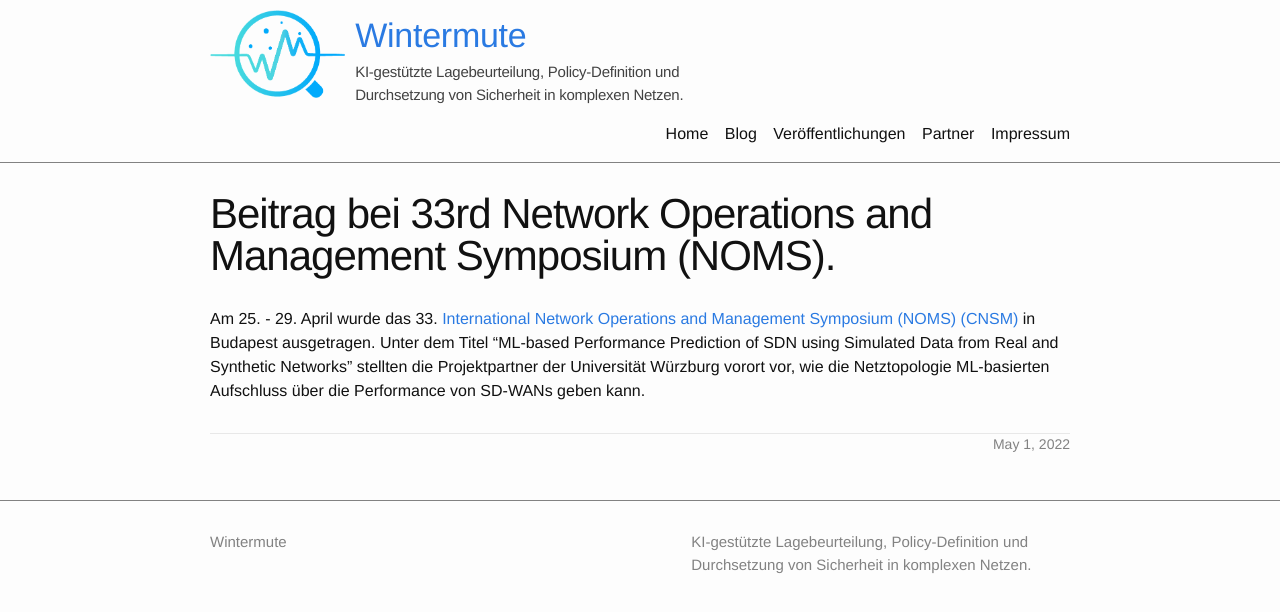
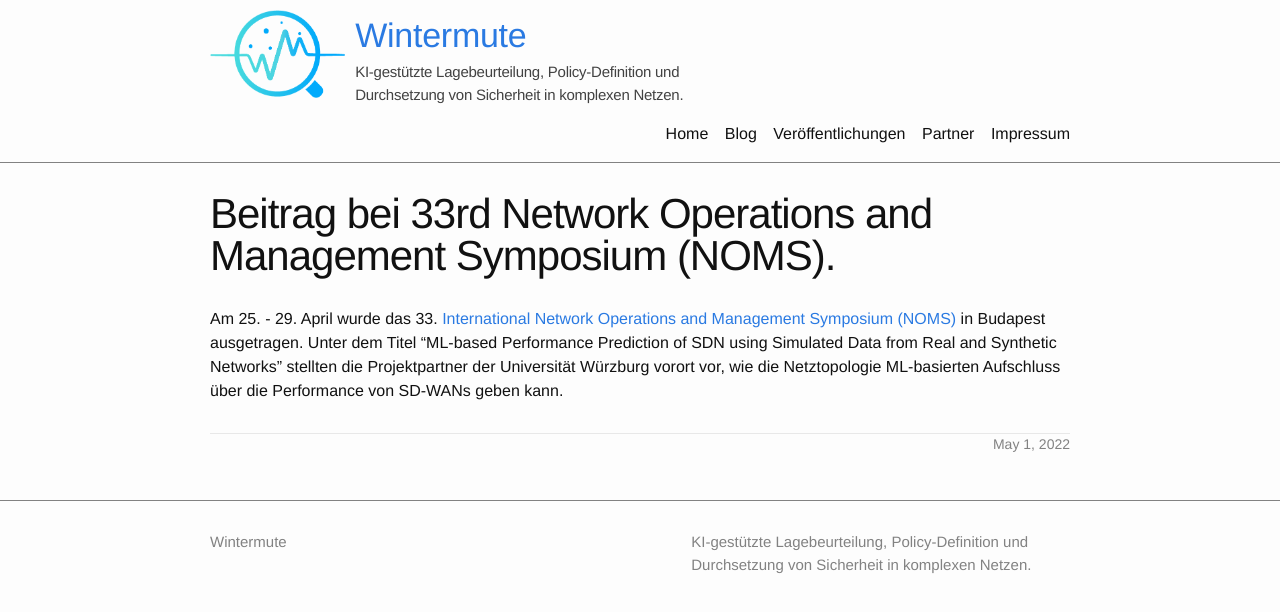
Before and after one commit to wintermute-project/website, a Jekyll site: the page built from _posts/2022-05-01-beitrag-noms.md, in a window 1280 px wide. Shown: the top 612 px of the page. Built offline with Jekyll 4.4.1, drawn with Linux system fonts in a browser that asks for light colours.

Commit message:
fix typo + beitrag annet

```diff
--- a/_posts/2022-05-01-beitrag-noms.md
+++ b/_posts/2022-05-01-beitrag-noms.md
@@ -8,4 +8,4 @@ img: /assets/img/wm_multicolor_400.png
 permalink: /blog/:categories/:title:output_ext
 ---
 
-Am 25. - 29. April wurde das 33. [International Network Operations and Management Symposium (NOMS) (CNSM)](https://noms2022.ieee-noms.org/) in Budapest ausgetragen. Unter dem Titel "ML-based Performance Prediction of SDN using Simulated Data from Real and Synthetic Networks"  stellten die Projektpartner der Universität Würzburg vorort vor, wie die Netztopologie ML-basierten Aufschluss über die Performance von SD-WANs geben kann.
+Am 25. - 29. April wurde das 33. [International Network Operations and Management Symposium (NOMS)](https://noms2022.ieee-noms.org/) in Budapest ausgetragen. Unter dem Titel "ML-based Performance Prediction of SDN using Simulated Data from Real and Synthetic Networks"  stellten die Projektpartner der Universität Würzburg vorort vor, wie die Netztopologie ML-basierten Aufschluss über die Performance von SD-WANs geben kann.
```
Also changed, not shown: _posts/2022-05-01-beitrag-annet.md (added, +11 -0 lines).
